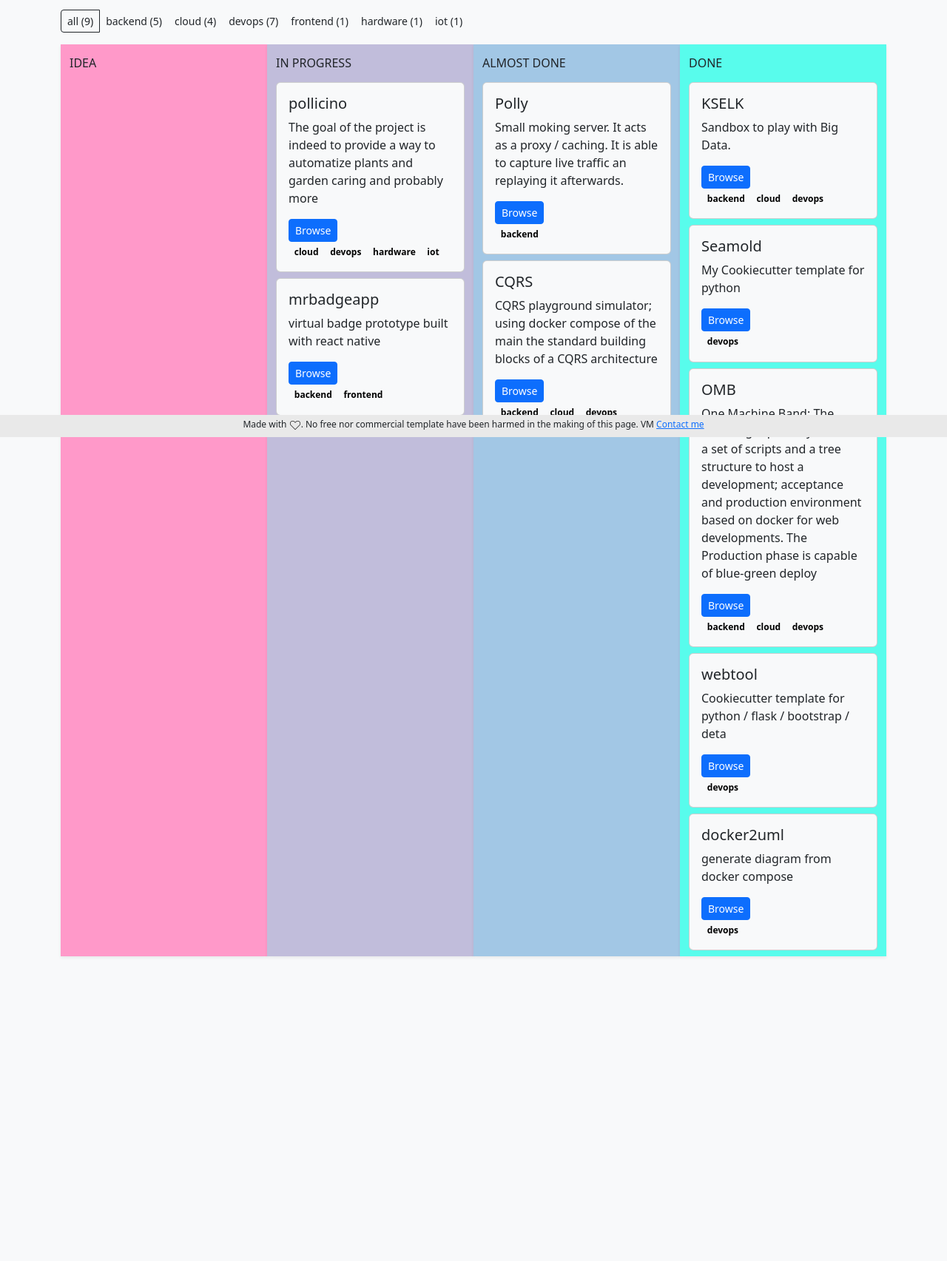
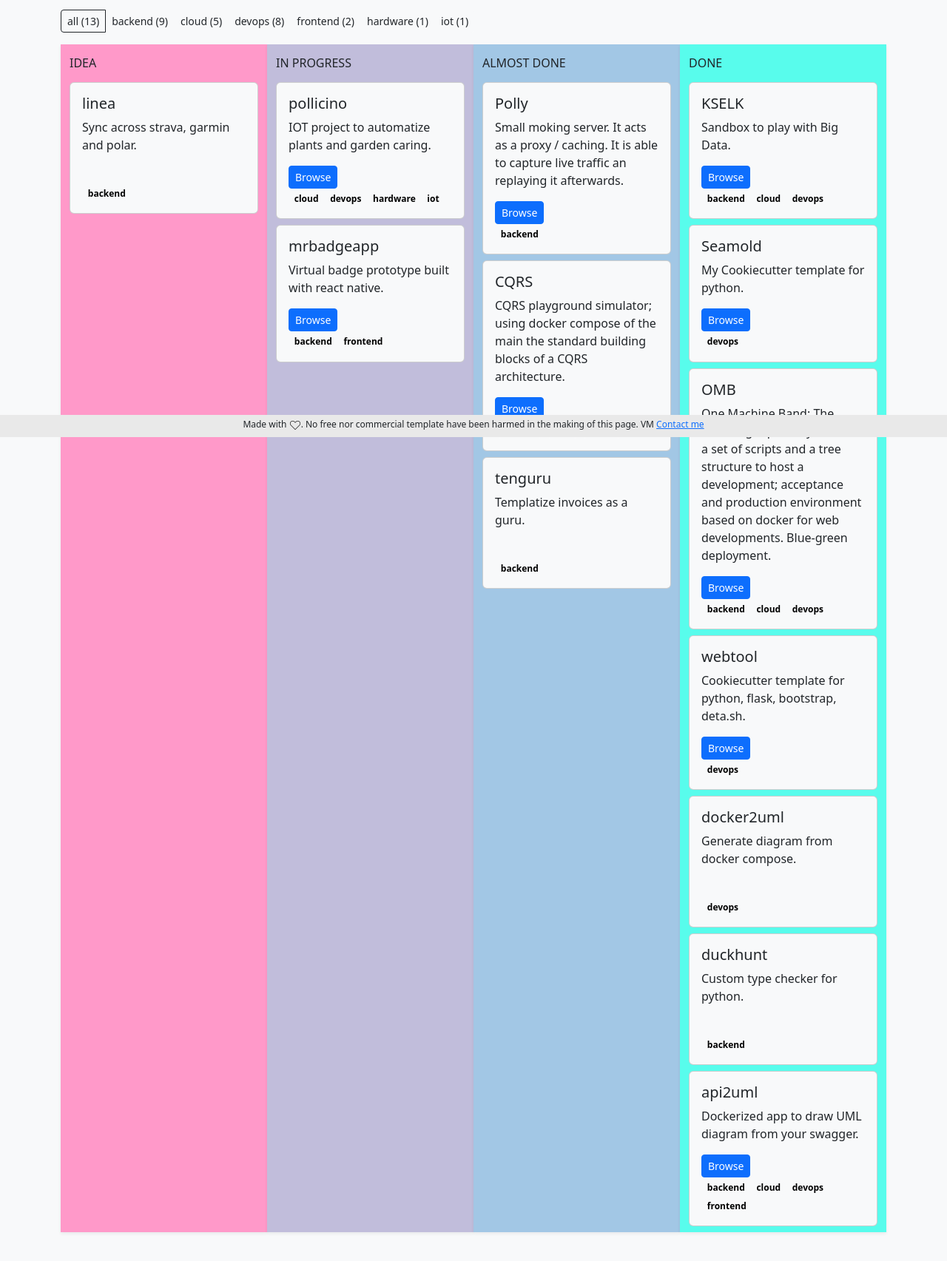
Before and after one commit to enzomar/enzomar.github.io, a plain HTML site: page index.html in a window 1280 px wide. Shown: the part 209-1914 px from the top of the page at 74% size. Before the commit the page ends 1542 px from the top, so only its background shows below. Drawn offline with Linux system fonts and the light colour scheme.

Commit message:
update prj list and improved csv parsing

```diff
--- a/index.html
+++ b/index.html
@@ -114,11 +114,13 @@ function render(filter=['all']){
       var description = $("<p>", {"class": "card-text"});
       description.text(item.description);
       card_body.append(description);
-      var link = $("<a>", {"class": "btn btn-primary btn-sm"});
-      link.attr("href", item.link);
-      link.attr("target", "_blank");
-      link.text("Browse");
-      card_body.append(link);
+      if (item.link){
+        var link = $("<a>", {"class": "btn btn-primary btn-sm"});
+        link.attr("href", item.link);
+        link.attr("target", "_blank");
+        link.text("Browse");
+        card_body.append(link);
+      }
       var br = $("<br/>");
       card_body.append(br);
 
--- a/projects.js
+++ b/projects.js
@@ -2,7 +2,7 @@ var projects ={
     "in_progress": [
         {
             "title": "pollicino",
-            "description": "The goal of the project is indeed to provide a way to automatize plants and garden caring and probably more",
+            "description": "IOT project to automatize plants and garden caring.",
             "category": [
                 "iot",
                 "devops",
@@ -13,7 +13,7 @@ var projects ={
         },
         {
             "title": "mrbadgeapp",
-            "description": "virtual badge prototype built with react native",
+            "description": "Virtual badge prototype built with react native.",
             "category": [
                 "frontend",
                 "backend"
@@ -34,7 +34,7 @@ var projects ={
         },
         {
             "title": "Seamold",
-            "description": "My Cookiecutter template for python",
+            "description": "My Cookiecutter template for python.",
             "category": [
                 "devops"
             ],
@@ -42,7 +42,7 @@ var projects ={
         },
         {
             "title": "OMB",
-            "description": "One Machine Band: The following repository contians a set of scripts and a tree structure to host a development; acceptance and production environment based on docker for web developments. The Production phase is capable of blue-green deploy",
+            "description": "One Machine Band: The following repository contians a set of scripts and a tree structure to host a development; acceptance and production environment based on docker for web developments. Blue-green deployment.",
             "category": [
                 "backend",
                 "devops",
@@ -52,7 +52,7 @@ var projects ={
         },
         {
             "title": "webtool",
-            "description": "Cookiecutter template for python / flask / bootstrap / deta",
+            "description": "Cookiecutter template for python, flask, bootstrap, deta.sh.",
             "category": [
                 "devops"
             ],
@@ -60,11 +60,30 @@ var projects ={
         },
         {
             "title": "docker2uml",
-            "description": "generate diagram from docker compose",
+            "description": "Generate diagram from docker compose.",
             "category": [
                 "devops"
             ],
-            "link": "https://github.com/enzomar/docker2uml"
+            "link": ""
+        },
+        {
+            "title": "duckhunt",
+            "description": "Custom type checker for python.",
+            "category": [
+                "backend"
+            ],
+            "link": ""
+        },
+        {
+            "title": "api2uml",
+            "description": "Dockerized app to draw UML diagram from your swagger.",
+            "category": [
+                "backend",
+                "frontend",
+                "cloud",
+                "devops"
+            ],
+            "link": "https://github.com/enzomar/api2uml"
         }
     ],
     "almost_done": [
@@ -78,13 +97,31 @@ var projects ={
         },
         {
             "title": "CQRS",
-            "description": "CQRS playground simulator; using docker compose of the main the standard building blocks of a CQRS architecture",
+            "description": "CQRS playground simulator; using docker compose of the main the standard building blocks of a CQRS architecture.",
             "category": [
                 "backend",
                 "devops",
                 "cloud"
             ],
             "link": "https://github.com/enzomar/cqrs"
+        },
+        {
+            "title": "tenguru",
+            "description": "Templatize invoices as a guru.",
+            "category": [
+                "backend"
+            ],
+            "link": ""
+        }
+    ],
+    "idea": [
+        {
+            "title": "linea",
+            "description": "Sync across strava, garmin and polar.",
+            "category": [
+                "backend"
+            ],
+            "link": ""
         }
     ]
 }
```
Also changed, not shown: projects.csv (+11 -7 lines), 1 other file.
